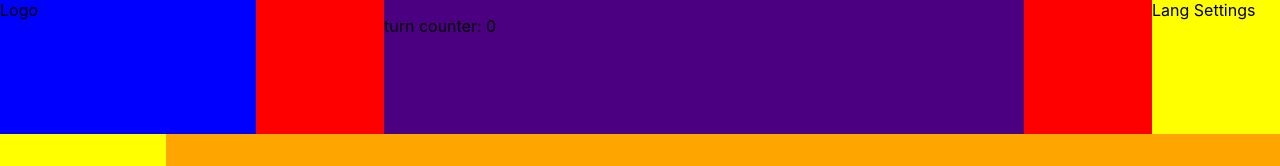
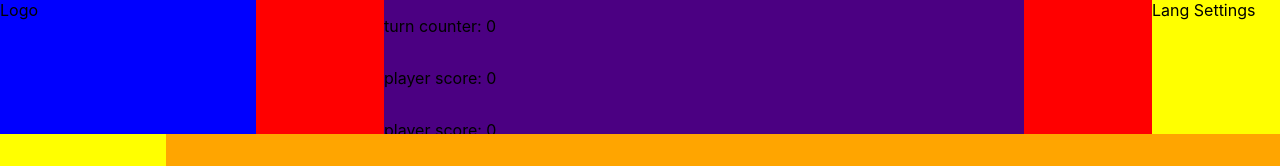
Before and after one commit to michalakweb/that-my-spot, a React (Create React App) app: page / in a window 1280 px wide. Shown: the top 166 px of the page. Built offline with nearby package versions, Linux system fonts and the light colour scheme.

Commit message:
current play and computer score added

```diff
--- a/src/App.js
+++ b/src/App.js
@@ -309,7 +309,11 @@ class App extends React.Component {
 
         <div id="container">
           <div id="flex-container">
-            <Header turnCounter={this.state.turnCounter} />
+            <Header
+              turnCounter={this.state.turnCounter}
+              playerScore={this.state.playerScore}
+              computerScore={this.state.computerScore}
+            />
 
             <Body
               itemsCurrent={this.state.itemsCurrent}
--- a/src/components/header/GameInfo.js
+++ b/src/components/header/GameInfo.js
@@ -3,6 +3,8 @@ import React from "react"
 const GameInfo = props => (
   <div id="game_info">
     <p>turn counter: {props.turnCounter}</p>
+    <p>player score: {props.playerScore}</p>
+    <p>player score: {props.computerScore}</p>
   </div>
 )
 
--- a/src/components/header/Header.js
+++ b/src/components/header/Header.js
@@ -6,7 +6,11 @@ import LangSettings from "./LangSettings"
 const Header = props => (
   <div id="header">
     <Logo />
-    <GameInfo turnCounter={props.turnCounter} />
+    <GameInfo
+      turnCounter={props.turnCounter}
+      playerScore={props.playerScore}
+      computerScore={props.computerScore}
+    />
     <LangSettings />
   </div>
 )
--- a/src/styles/header.scss
+++ b/src/styles/header.scss
@@ -17,6 +17,7 @@
 
 #game_info {
   display: flex;
+  flex-direction: column;
   width: 50%;
   height: 100%;
   background-color: indigo;
```
